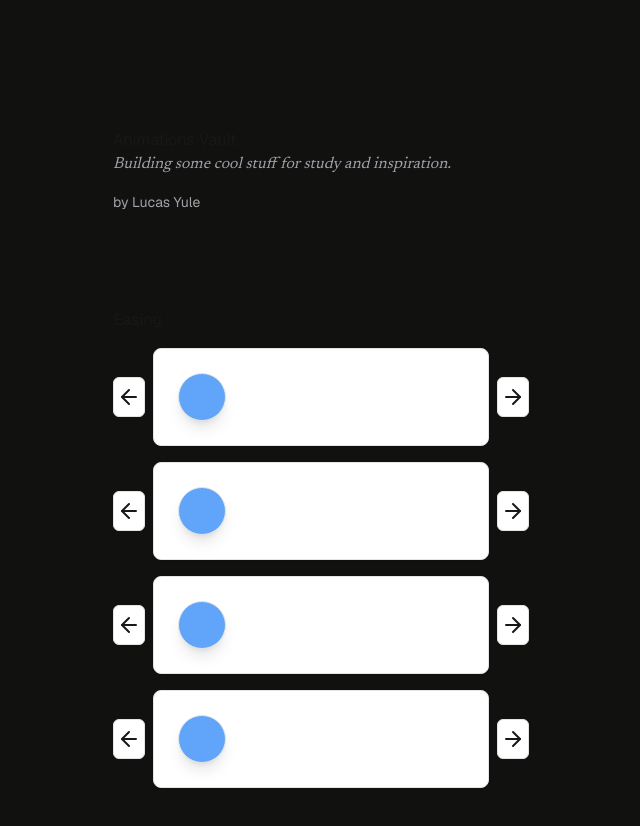
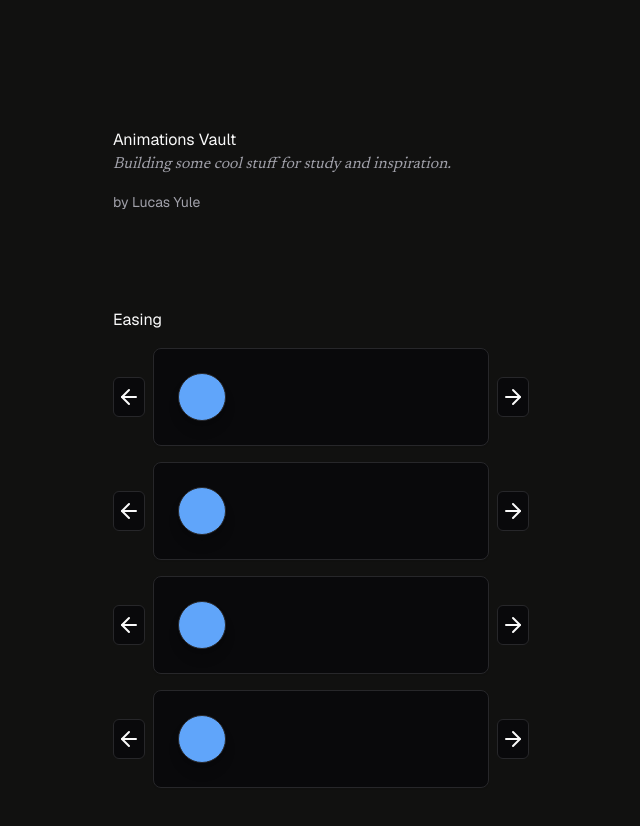
Before and after one commit to lucasyule2212/animations-vault, a Next.js app: page / in a window 1280 px wide. Shown: the top 826 px of the page, without its empty margins (319-959 px from the left). Built offline with nearby package versions, Linux system fonts and the light colour scheme.

Commit message:
fix(layout): fixing hydration warnings from theme provider

```diff
--- a/src/app/layout.tsx
+++ b/src/app/layout.tsx
@@ -23,23 +23,23 @@ export default function RootLayout({
   children: React.ReactNode
 }>) {
   return (
-    <html lang="en">
-      <ThemeProvider
-        attribute="class"
-        defaultTheme="system"
-        enableSystem
-        disableTransitionOnChange
+    <html lang="en" suppressHydrationWarning>
+      <body
+        className={cn(
+          GeistSans.variable,
+          newsreader.variable,
+          'min-h-screen overflow-x-hidden bg-zinc-900 font-sans antialiased',
+        )}
       >
-        <body
-          className={cn(
-            GeistSans.variable,
-            newsreader.variable,
-            'min-h-screen bg-zinc-900 font-sans antialiased',
-          )}
+        <ThemeProvider
+          attribute="class"
+          defaultTheme="dark"
+          enableSystem
+          disableTransitionOnChange
         >
           {children}
-        </body>
-      </ThemeProvider>
+        </ThemeProvider>
+      </body>
     </html>
   )
 }
```
